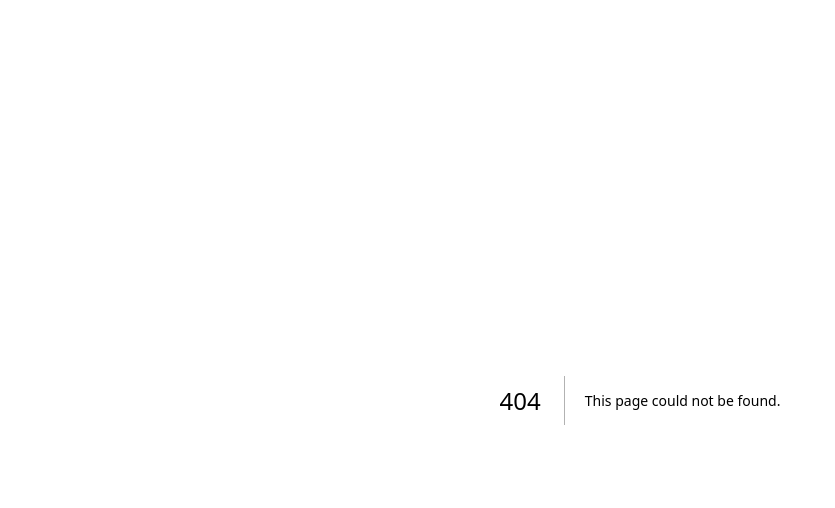
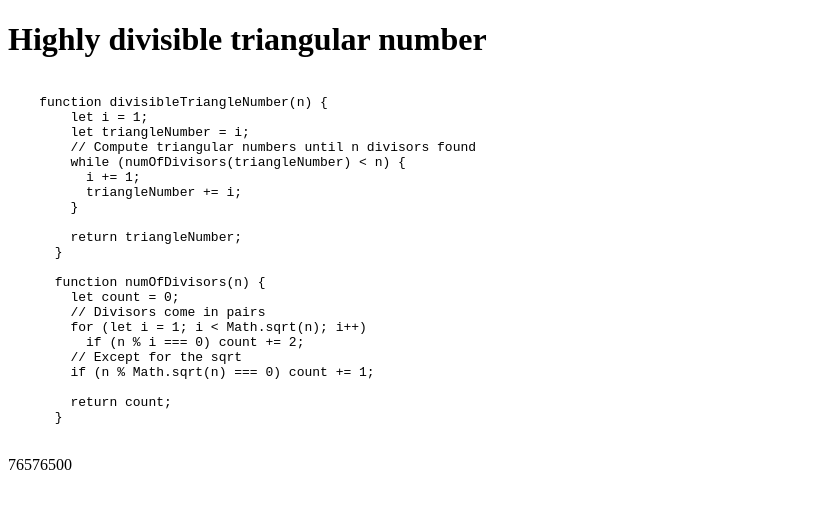
Before and after one commit to ragulpalanisamy/fcc_projects_euler, a Next.js app: page /triangular_number in a window 1280 px wide. Before the commit this address had no page. Shown: the top 508 px of the page, without its empty margins (0-835 px from the left). Built offline with nearby package versions, Linux system fonts and the light colour scheme.

Commit message:
feat: :sparkles: Added the Highly divisible triangular number

```diff
--- a/src/app/page.js
+++ b/src/app/page.js
@@ -48,6 +48,10 @@ export default function Home() {
       <Link href="/Larg_Prod_in_grid">
       Largest Product in a grid
       </Link>
+      <br></br>
+      <Link href="/triangular_number">
+      Triangular Number
+      </Link>
       </>
   )
 }
--- /dev/null
+++ b/src/pages/triangular_number.tsx
@@ -0,0 +1,66 @@
+import React from 'react'
+
+export default function triangular_number() {
+    const codesnippet = `
+    function divisibleTriangleNumber(n) {
+        let i = 1;
+        let triangleNumber = i;
+        // Compute triangular numbers until n divisors found
+        while (numOfDivisors(triangleNumber) < n) {
+          i += 1;
+          triangleNumber += i;
+        }
+
+        return triangleNumber;
+      }
+
+      function numOfDivisors(n) {
+        let count = 0;
+        // Divisors come in pairs
+        for (let i = 1; i < Math.sqrt(n); i++)
+          if (n % i === 0) count += 2;
+        // Except for the sqrt
+        if (n % Math.sqrt(n) === 0) count += 1;
+
+        return count;
+      }
+    `;
+
+    function divisibleTriangleNumber(n: any) {
+        let i = 1;
+        let triangleNumber = i;
+        // Compute triangular numbers until n divisors found
+        while (numOfDivisors(triangleNumber) < n) {
+            i += 1;
+            triangleNumber += i;
+        }
+
+        return triangleNumber;
+    }
+
+    function numOfDivisors(n: any) {
+        let count = 0;
+        // Divisors come in pairs
+        for (let i = 1; i < Math.sqrt(n); i++)
+            if (n % i === 0) count += 2;
+        // Except for the sqrt
+        if (n % Math.sqrt(n) === 0) count += 1;
+
+        return count;
+    }
+    return (
+        <div>
+            <h1>
+                Highly divisible triangular number
+            </h1>
+            <pre>
+                <code>
+                    {codesnippet}
+                </code>
+            </pre>
+            <p>
+                {divisibleTriangleNumber(500)}
+            </p>
+        </div>
+    )
+}
```
